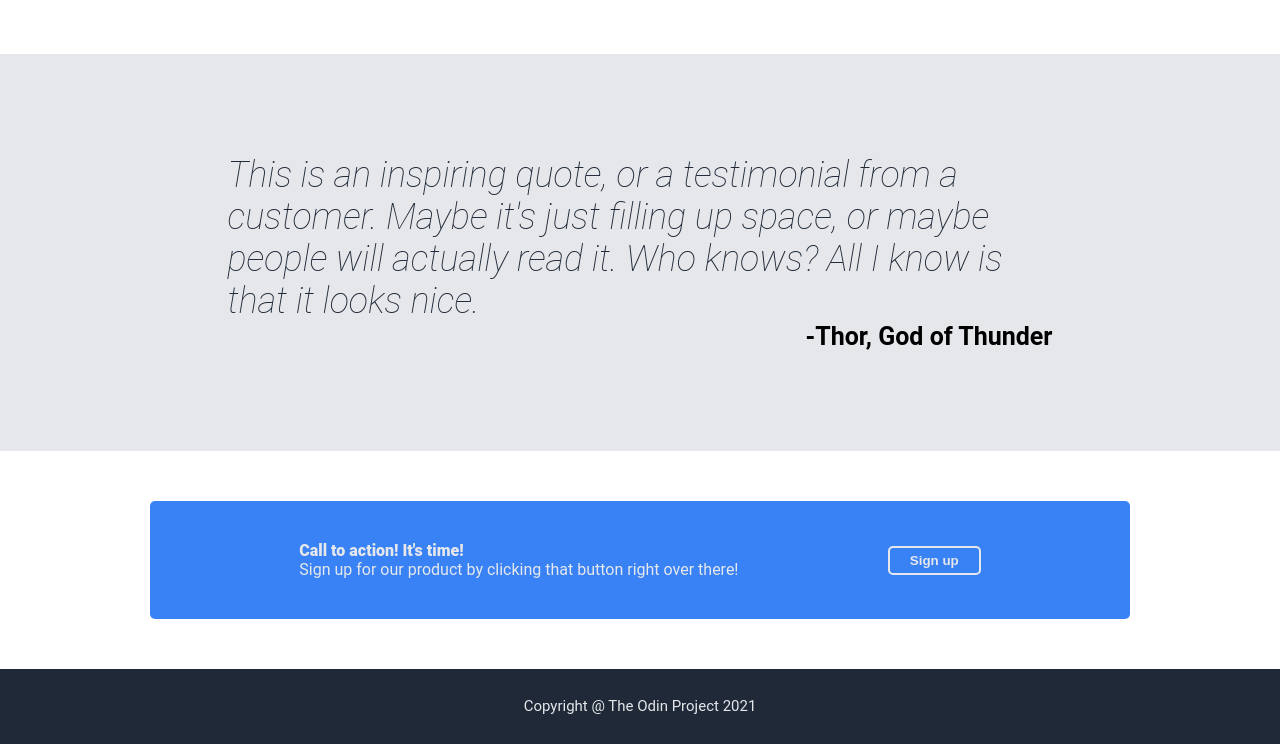
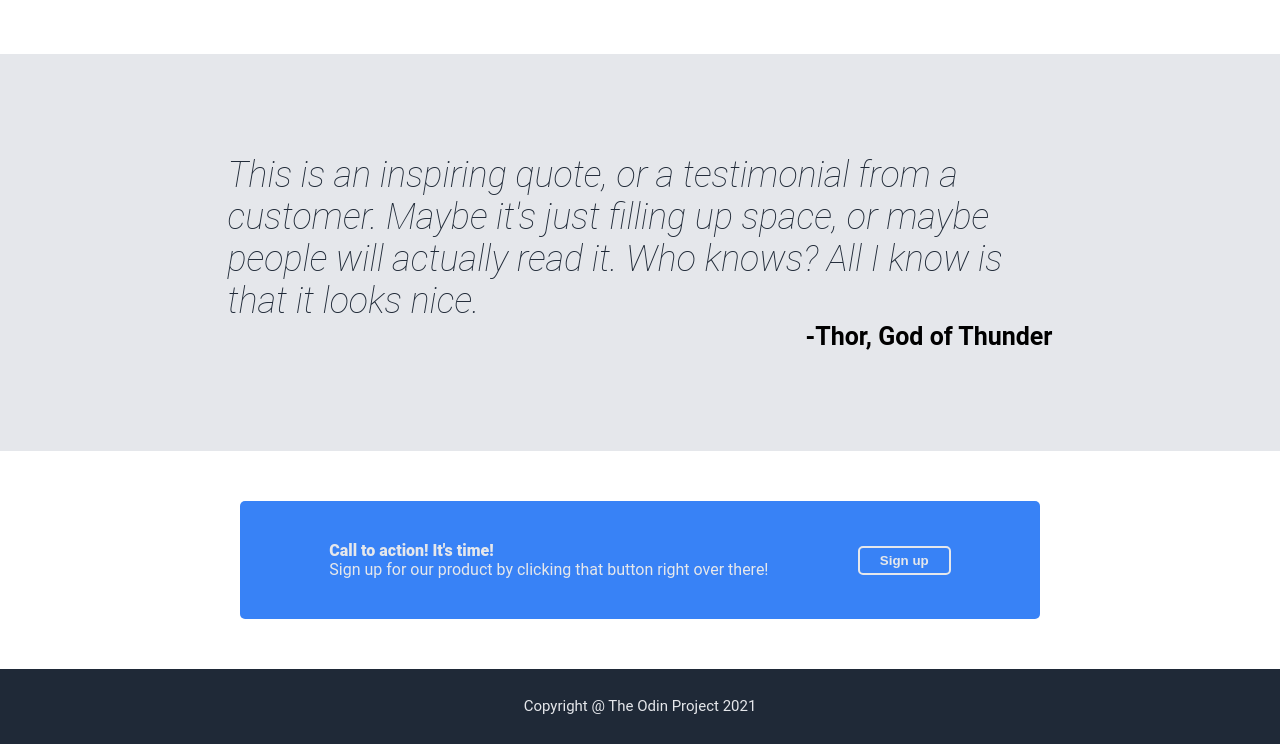
Before and after one commit to wroger1224/odin-landing-page, a plain HTML site: page index.html in a window 1280 px wide. Shown: the part 819-1563 px from the top of the page. Drawn offline with Linux system fonts and the light colour scheme.

Commit message:
Centered CTA

```diff
--- a/style.css
+++ b/style.css
@@ -172,6 +172,8 @@ h2 {
     margin: 50px 150px;
     padding: 40px 0;
     border-radius: 5px;
+    width:800px;
+    align-self: center;
 }
 
 #four button {
```
